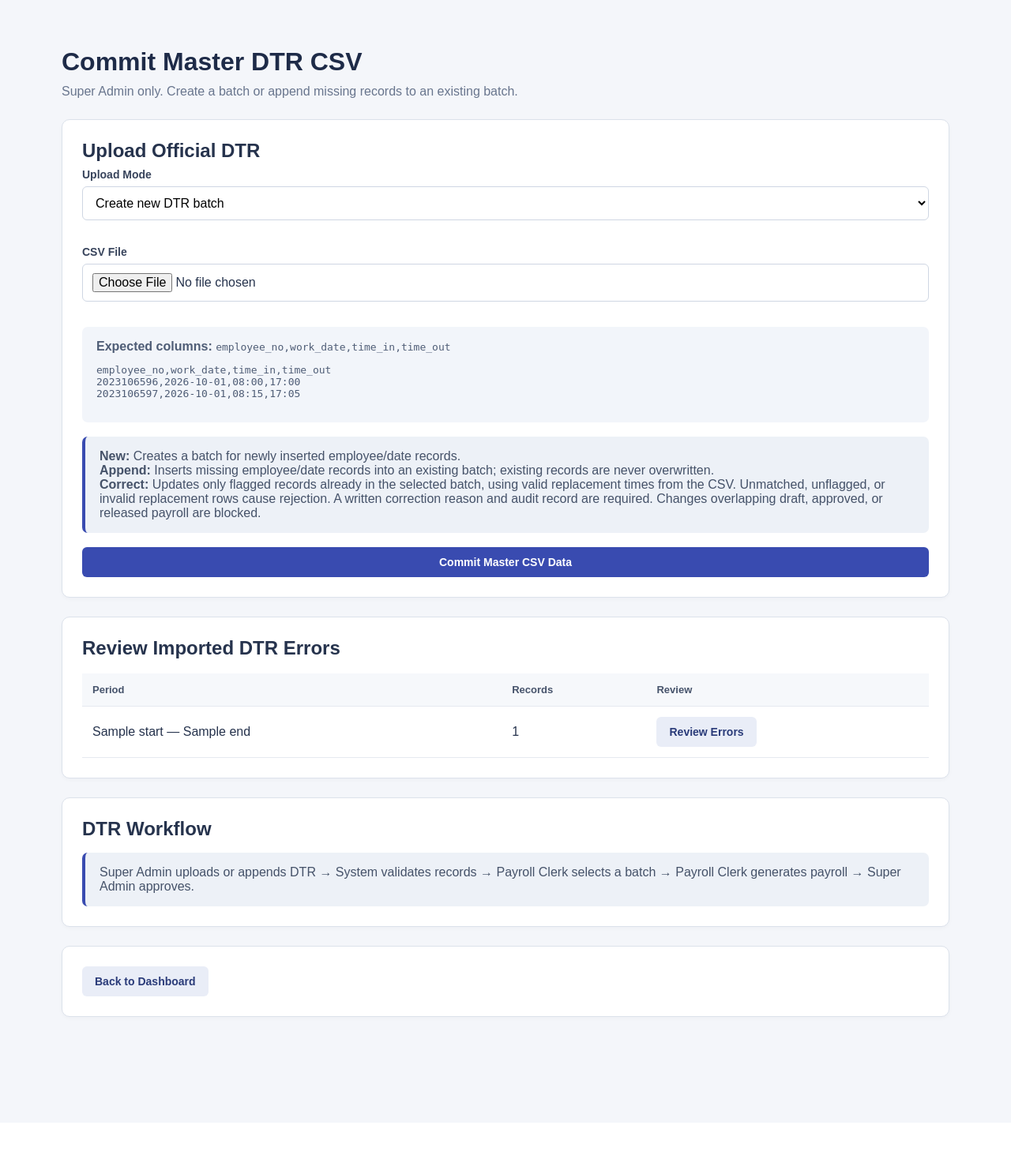
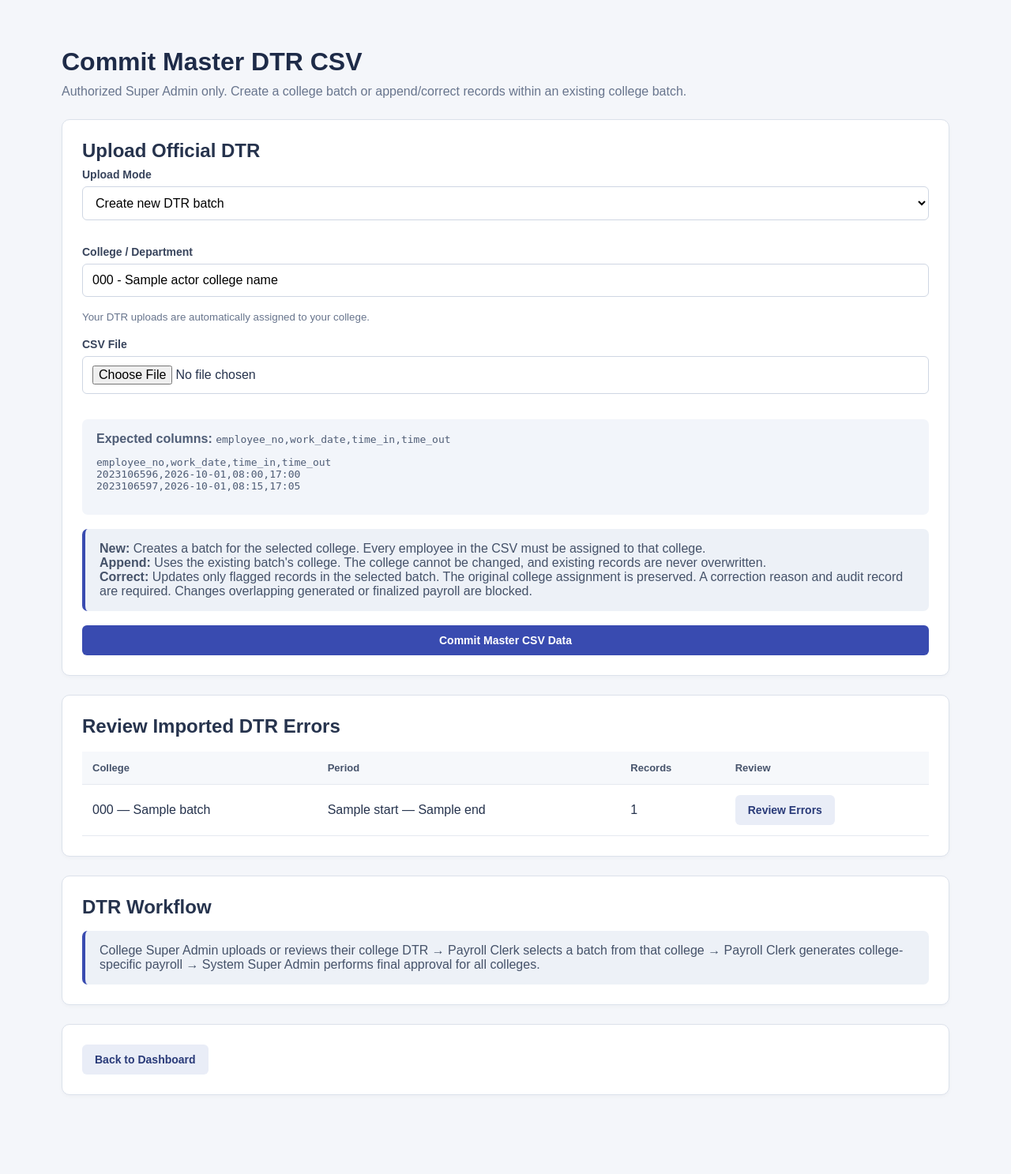
Before and after one commit to Sh1aaaa/payroll-vercel-supabase-rag, a Flask app: template templates/dtr_upload.html in a window 1280 px wide. Shown: the top 1487 px of the page at 79% size. Before the commit the page ends 1292 px from the top, so only its background shows below. Run offline with Flask 3, Linux system fonts and the light colour scheme; the template is opened without the code that fills it: most values are stand-ins (such as "Sample title", 1, 10 or a date in 2020); some libraries are stand-ins or nearby versions.

Commit message:
Enhance DTR upload form with college options
Updated DTR upload form to include college selection and improved user guidance for batch operations.

```diff
--- a/templates/dtr_upload.html
+++ b/templates/dtr_upload.html
@@ -2,7 +2,11 @@
 {% block title %}Master DTR - BulSU Payroll{% endblock %}
 {% block content %}
 <div class="role-dashboard">
-  <div class="dashboard-heading"><h1>Commit Master DTR CSV</h1><p>Super Admin only. Create a batch or append missing records to an existing batch.</p></div>
+  <div class="dashboard-heading">
+    <h1>Commit Master DTR CSV</h1>
+    <p>Authorized Super Admin only. Create a college batch or append/correct records within an existing college batch.</p>
+  </div>
+
   <section class="panel">
     <h2>Upload Official DTR</h2>
     <form id="dtr-upload-form" method="POST" enctype="multipart/form-data" action="{{ url_for('dtr_upload') }}">
@@ -12,96 +16,204 @@
         <option value="append">Append missing records to existing batch</option>
         <option value="correct">Correct existing flagged DTR records (CSV)</option>
       </select>
+
+      <div id="college-choice" style="margin-top:1rem;">
+        {% if is_system_admin %}
+          <label class="field-label" for="college-code">College / Department</label>
+          <select id="college-code" name="college_code" class="form-control" required>
+            <option value="">Select College</option>
+            {% for college in college_options %}
+              <option value="{{ college.code }}">{{ college.code }} - {{ college.name }}</option>
+            {% endfor %}
+          </select>
+        {% else %}
+          <label class="field-label">College / Department</label>
+          <input class="form-control" type="text" value="{{ actor_college_code }} - {{ actor_college_name }}" readonly>
+          <input type="hidden" name="college_code" value="{{ actor_college_code }}">
+          <small class="auth-muted">Your DTR uploads are automatically assigned to your college.</small>
+        {% endif %}
+      </div>
+
       <div id="batch-choice" style="display:none;margin-top:1rem;">
         <label class="field-label" for="batch-id">Existing Batch</label>
         <select id="batch-id" name="batch_id" class="form-control" disabled>
           <option value="">Select a batch</option>
           {% for batch in dtr_batches %}
-          <option value="{{ batch.id }}">{{ batch.start }} to {{ batch.end }} — {{ batch.count }} records ({{ batch.id[:8] }}…)</option>
+          <option value="{{ batch.id }}">
+            {{ batch.start }} to {{ batch.end }} — {{ batch.count }} records — {{ batch.college_code or 'Unassigned' }} ({{ batch.id[:8] }}…)
+          </option>
           {% endfor %}
         </select>
       </div>
+
       <div id="correction-reason-choice" style="display:none;margin-top:1rem;">
         <label class="field-label" for="correction-reason">Correction reason (required for audit history)</label>
         <textarea id="correction-reason" name="correction_reason" rows="2" minlength="5" maxlength="500" class="form-control" placeholder="e.g., Verified corrected log entries against official source records"></textarea>
       </div>
+
       <div style="margin-top:1rem;">
         <label class="field-label" for="dtr-csv-file">CSV File</label>
         <input id="dtr-csv-file" type="file" name="file" accept=".csv,text/csv" required>
       </div>
-      <div class="hint-box"><strong>Expected columns:</strong> <code>employee_no,work_date,time_in,time_out</code>
+
+      <div class="hint-box">
+        <strong>Expected columns:</strong> <code>employee_no,work_date,time_in,time_out</code>
         <pre>employee_no,work_date,time_in,time_out
 2023106596,2026-10-01,08:00,17:00
 2023106597,2026-10-01,08:15,17:05</pre>
       </div>
-      <div class="control-note"><strong>New:</strong> Creates a batch for newly inserted employee/date records.<br>
-      <strong>Append:</strong> Inserts missing employee/date records into an existing batch; existing records are never overwritten.<br>
-      <strong>Correct:</strong> Updates only flagged records already in the selected batch, using valid replacement times from the CSV. Unmatched, unflagged, or invalid replacement rows cause rejection. A written correction reason and audit record are required. Changes overlapping draft, approved, or released payroll are blocked.</div>
+
+      <div class="control-note">
+        <strong>New:</strong> Creates a batch for the selected college. Every employee in the CSV must be assigned to that college.<br>
+        <strong>Append:</strong> Uses the existing batch's college. The college cannot be changed, and existing records are never overwritten.<br>
+        <strong>Correct:</strong> Updates only flagged records in the selected batch. The original college assignment is preserved. A correction reason and audit record are required. Changes overlapping generated or finalized payroll are blocked.
+      </div>
+
       <div id="dtr-progress" hidden aria-live="polite" style="margin:1.25rem 0;">
-        <div style="display:flex;justify-content:space-between;gap:1rem;"><strong id="dtr-progress-status">Uploading CSV...</strong><span id="dtr-progress-percent">0%</span></div>
+        <div style="display:flex;justify-content:space-between;gap:1rem;">
+          <strong id="dtr-progress-status">Uploading CSV...</strong>
+          <span id="dtr-progress-percent">0%</span>
+        </div>
         <progress id="dtr-progress-bar" max="100" value="0" style="width:100%;height:1.2rem;"></progress>
         <p id="dtr-progress-detail">Sending file to server.</p>
       </div>
+
       <button id="dtr-submit" class="btn btn-primary btn-block" type="submit">Commit Master CSV Data</button>
     </form>
   </section>
+
   <section class="panel">
     <h2>Review Imported DTR Errors</h2>
     {% if dtr_batches %}
-    <div class="table-wrap"><table class="data-table"><thead><tr><th>Period</th><th>Records</th><th>Review</th></tr></thead><tbody>
-    {% for batch in dtr_batches %}
-    <tr><td>{{ batch.start }} — {{ batch.end }}</td><td>{{ batch.count }}</td>
-    <td><a class="btn btn-secondary" href="{{ url_for('dtr_review', batch_id=batch.id) }}">Review Errors</a></td></tr>
-    {% endfor %}
-    </tbody></table></div>
-    {% else %}<p>No batches found.</p>{% endif %}
+    <div class="table-wrap">
+      <table class="data-table">
+        <thead><tr><th>College</th><th>Period</th><th>Records</th><th>Review</th></tr></thead>
+        <tbody>
+          {% for batch in dtr_batches %}
+          <tr>
+            <td>{{ batch.college_code or 'Unassigned' }} — {{ batch.college_name }}</td>
+            <td>{{ batch.start }} — {{ batch.end }}</td>
+            <td>{{ batch.count }}</td>
+            <td><a class="btn btn-secondary" href="{{ url_for('dtr_review', batch_id=batch.id) }}">Review Errors</a></td>
+          </tr>
+          {% endfor %}
+        </tbody>
+      </table>
+    </div>
+    {% else %}<p>No batches found for your college.</p>{% endif %}
   </section>
-  <section class="panel"><h2>DTR Workflow</h2><div class="control-note">Super Admin uploads or appends DTR → System validates records → Payroll Clerk selects a batch → Payroll Clerk generates payroll → Super Admin approves.</div></section>
+
+  <section class="panel">
+    <h2>DTR Workflow</h2>
+    <div class="control-note">College Super Admin uploads or reviews their college DTR → Payroll Clerk selects a batch from that college → Payroll Clerk generates college-specific payroll → System Super Admin performs final approval for all colleges.</div>
+  </section>
+
   <section class="panel"><a class="btn btn-secondary" href="{{ url_for('dashboard') }}">Back to Dashboard</a></section>
 </div>
+
 <script>
 (() => {
-  const form=document.getElementById('dtr-upload-form');
-  const mode=document.getElementById('upload-mode');
-  const choice=document.getElementById('batch-choice');
-  const correctionChoice=document.getElementById('correction-reason-choice');
-  const reason=document.getElementById('correction-reason');
-  const batch=document.getElementById('batch-id');
-  const file=document.getElementById('dtr-csv-file');
-  const button=document.getElementById('dtr-submit');
-  const section=document.getElementById('dtr-progress');
-  const bar=document.getElementById('dtr-progress-bar');
-  const percent=document.getElementById('dtr-progress-percent');
-  const status=document.getElementById('dtr-progress-status');
-  const detail=document.getElementById('dtr-progress-detail');
-  function toggle(){const needBatch=mode.value!=='new';const correcting=mode.value==='correct';choice.style.display=needBatch?'block':'none';batch.disabled=!needBatch;batch.required=needBatch;correctionChoice.style.display=correcting?'block':'none';reason.required=correcting;}
-  mode.addEventListener('change',toggle);toggle();
-  let sending=false;
-  form.addEventListener('submit',evt=>{
-    if(sending || !file.files.length || (mode.value!=='new'&&!batch.value)){evt.preventDefault();return;}
-    if(!window.XMLHttpRequest || !window.FormData)return;
-    evt.preventDefault();sending=true;
-    const data=new FormData(form); // collect before disabling inputs
-    section.hidden=false;button.disabled=true;file.disabled=true;mode.disabled=true;batch.disabled=true;reason.disabled=true;
-    button.textContent='Uploading...';bar.value=0;percent.textContent='0%';
-    const xhr=new XMLHttpRequest();xhr.open('POST',form.action,true);
-    xhr.upload.onprogress=e=>{
-      if(!e.lengthComputable)return;
-      const p=Math.round(100*e.loaded/e.total);bar.value=p;percent.textContent=p+'%';
-      if(p===100){status.textContent='Saving DTR records...';detail.textContent='Flask is validating and saving records in Supabase.';bar.removeAttribute('value');button.textContent='Processing...';}
+  const form = document.getElementById('dtr-upload-form');
+  const mode = document.getElementById('upload-mode');
+  const batchChoice = document.getElementById('batch-choice');
+  const collegeChoice = document.getElementById('college-choice');
+  const correctionChoice = document.getElementById('correction-reason-choice');
+  const reason = document.getElementById('correction-reason');
+  const batch = document.getElementById('batch-id');
+  const college = document.getElementById('college-code');
+  const file = document.getElementById('dtr-csv-file');
+  const button = document.getElementById('dtr-submit');
+  const section = document.getElementById('dtr-progress');
+  const bar = document.getElementById('dtr-progress-bar');
+  const percent = document.getElementById('dtr-progress-percent');
+  const status = document.getElementById('dtr-progress-status');
+  const detail = document.getElementById('dtr-progress-detail');
+
+  function toggle() {
+    const isNew = mode.value === 'new';
+    const needBatch = !isNew;
+    const correcting = mode.value === 'correct';
+    batchChoice.style.display = needBatch ? 'block' : 'none';
+    batch.disabled = !needBatch;
+    batch.required = needBatch;
+    collegeChoice.style.display = isNew ? 'block' : 'none';
+    if (college) college.required = isNew;
+    correctionChoice.style.display = correcting ? 'block' : 'none';
+    reason.required = correcting;
+  }
+  mode.addEventListener('change', toggle);
+  toggle();
+
+  let sending = false;
+  form.addEventListener('submit', evt => {
+    if (sending || !file.files.length || (mode.value !== 'new' && !batch.value) ||
+        (mode.value === 'new' && college && !college.value)) {
+      evt.preventDefault();
+      return;
+    }
+    if (!window.XMLHttpRequest || !window.FormData) return;
+    evt.preventDefault();
+    sending = true;
+    const data = new FormData(form);
+    section.hidden = false;
+    button.disabled = true;
+    file.disabled = true;
+    mode.disabled = true;
+    batch.disabled = true;
+    if (college) college.disabled = true;
+    reason.disabled = true;
+    button.textContent = 'Uploading...';
+    bar.value = 0;
+    percent.textContent = '0%';
+
+    const xhr = new XMLHttpRequest();
+    xhr.open('POST', form.action, true);
+    xhr.upload.onprogress = e => {
+      if (!e.lengthComputable) return;
+      const p = Math.round(100 * e.loaded / e.total);
+      bar.value = p;
+      percent.textContent = p + '%';
+      if (p === 100) {
+        status.textContent = 'Saving DTR records...';
+        detail.textContent = 'Validating college assignments and saving records in Supabase.';
+        bar.removeAttribute('value');
+        button.textContent = 'Processing...';
+      }
     };
-    xhr.onload=()=>{
-      if(xhr.status>=200&&xhr.status<300){
-        const url=new URL(xhr.responseURL||form.action,location.href);
-        if(url.origin===location.origin && url.pathname!==new URL(form.action,location.href).pathname){location.assign(url.href);return;}
-        document.open();document.write(xhr.responseText);document.close();return;
+    xhr.onload = () => {
+      if (xhr.status >= 200 && xhr.status < 300) {
+        const url = new URL(xhr.responseURL || form.action, location.href);
+        if (url.origin === location.origin && url.pathname !== new URL(form.action, location.href).pathname) {
+          location.assign(url.href);
+          return;
+        }
+        document.open();
+        document.write(xhr.responseText);
+        document.close();
+        return;
       }
-      status.textContent='Request failed';detail.textContent='HTTP '+xhr.status+'. Check Vercel logs and inspect the batch before retrying.';
-      button.disabled=false;file.disabled=false;mode.disabled=false;reason.disabled=false;toggle();sending=false;
+      status.textContent = 'Request failed';
+      detail.textContent = 'HTTP ' + xhr.status + '. Check logs and inspect the batch before retrying.';
+      button.disabled = false; file.disabled = false; mode.disabled = false;
+      batch.disabled = false; if (college) college.disabled = false; reason.disabled = false;
+      toggle(); sending = false;
     };
-    xhr.onerror=()=>{status.textContent='Network error';detail.textContent='Check batch records before retrying.';button.disabled=false;file.disabled=false;mode.disabled=false;reason.disabled=false;toggle();sending=false;};
-    xhr.ontimeout=()=>{status.textContent='Request timed out';detail.textContent='The import may have partially completed; inspect batch records before retrying.';button.disabled=false;file.disabled=false;mode.disabled=false;reason.disabled=false;toggle();sending=false;};
-    xhr.timeout=120000;xhr.send(data);
+    xhr.onerror = () => {
+      status.textContent = 'Network error';
+      detail.textContent = 'Check batch records before retrying.';
+      button.disabled = false; file.disabled = false; mode.disabled = false;
+      batch.disabled = false; if (college) college.disabled = false; reason.disabled = false;
+      toggle(); sending = false;
+    };
+    xhr.ontimeout = () => {
+      status.textContent = 'Request timed out';
+      detail.textContent = 'The import may have partially completed; inspect batch records before retrying.';
+      button.disabled = false; file.disabled = false; mode.disabled = false;
+      batch.disabled = false; if (college) college.disabled = false; reason.disabled = false;
+      toggle(); sending = false;
+    };
+    xhr.timeout = 120000;
+    xhr.send(data);
   });
 })();
 </script>
```
